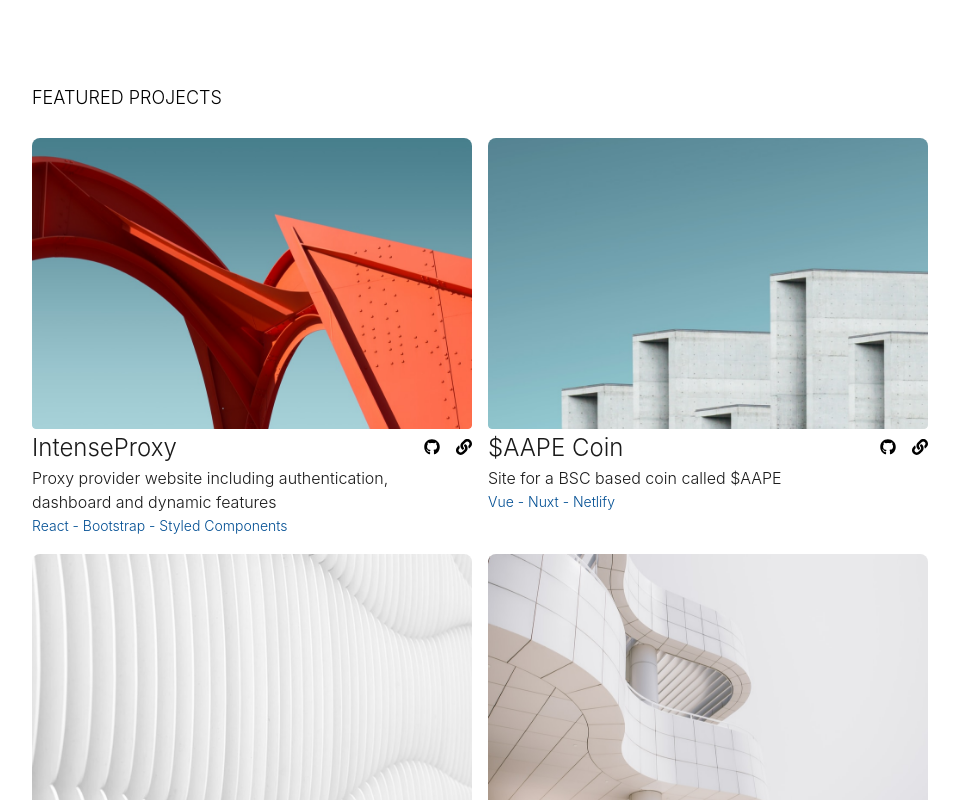
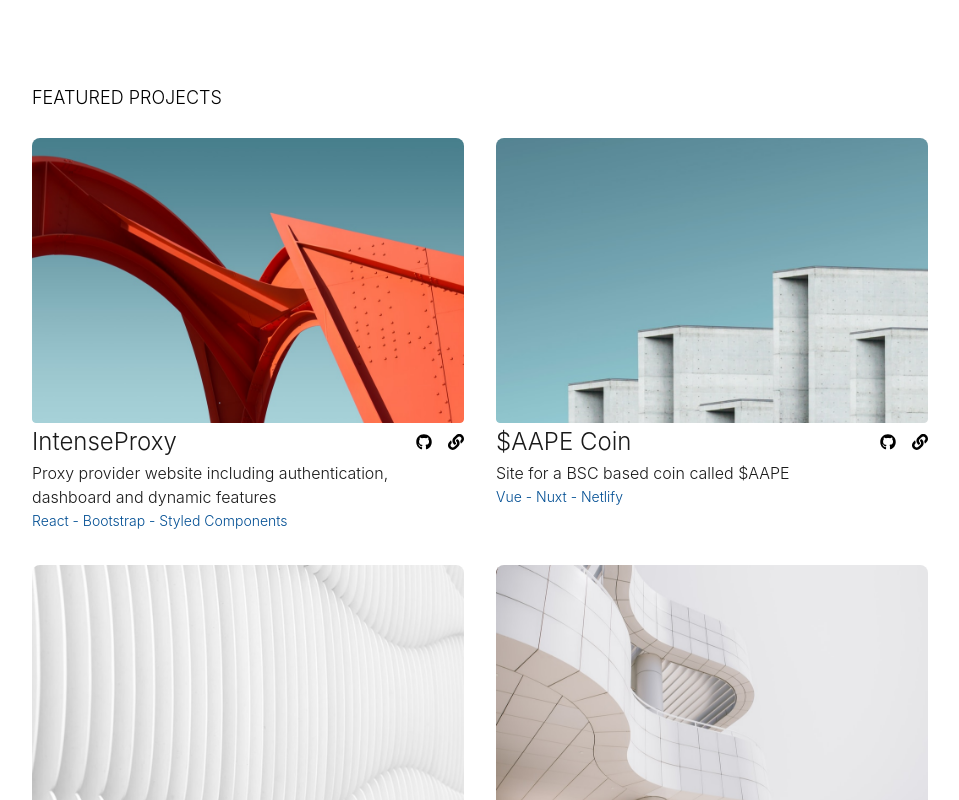
Before and after one commit to osajustin/super-duper-portio-folio, a Next.js app: page / in a window 1280 px wide. Shown: the part 1160-1960 px from the top of the page, without its empty margins (160-1119 px from the left). Built offline with nearby package versions, Linux system fonts and the light colour scheme.

Commit message:
Added dynamic styling to projects

```diff
--- a/components/FeaturedProjects/FeaturedProjects.tsx
+++ b/components/FeaturedProjects/FeaturedProjects.tsx
@@ -1,4 +1,4 @@
-import { Container, Grid, Card, Image, Text, Group, GridCol, Divider } from '@mantine/core';
+import { Container, Grid, Card, Image, Text, Group, GridCol, Divider, SimpleGrid } from '@mantine/core';
 import projects from './../../public/projects.json';
 import { FaGithub, FaLink } from 'react-icons/fa';
 import classes from './FeaturedProjects.module.css';
@@ -9,9 +9,12 @@ const FeaturedProjects = () => {
       <Text className={classes.sectionTitle}>
         FEATURED PROJECTS
       </Text>
-      <Grid justify="space-between">
+      <SimpleGrid
+        cols={{ base: 1, sm: 2 }}
+        spacing={{ base: 10, sm: 'xl' }}
+        verticalSpacing={{ base: 'md', sm: 'xl' }}>
         {projects.map((project, index) => (
-          <GridCol key={index} span={6} style={{ display: 'flex', justifyContent: 'center' }}>
+          <div>
             <Card radius="md" style={{ width: '100%', maxWidth: '540px', zIndex: -1, position: 'relative'}}>
 
               <Card.Section>
@@ -39,9 +42,9 @@ const FeaturedProjects = () => {
 
 
             </Card>
-          </GridCol>
+          </div>
         ))}
-      </Grid>
+      </SimpleGrid>
       <Divider style={{ marginTop: '4rem', marginBottom: '4rem' }} />
     </Container>
   );
```
